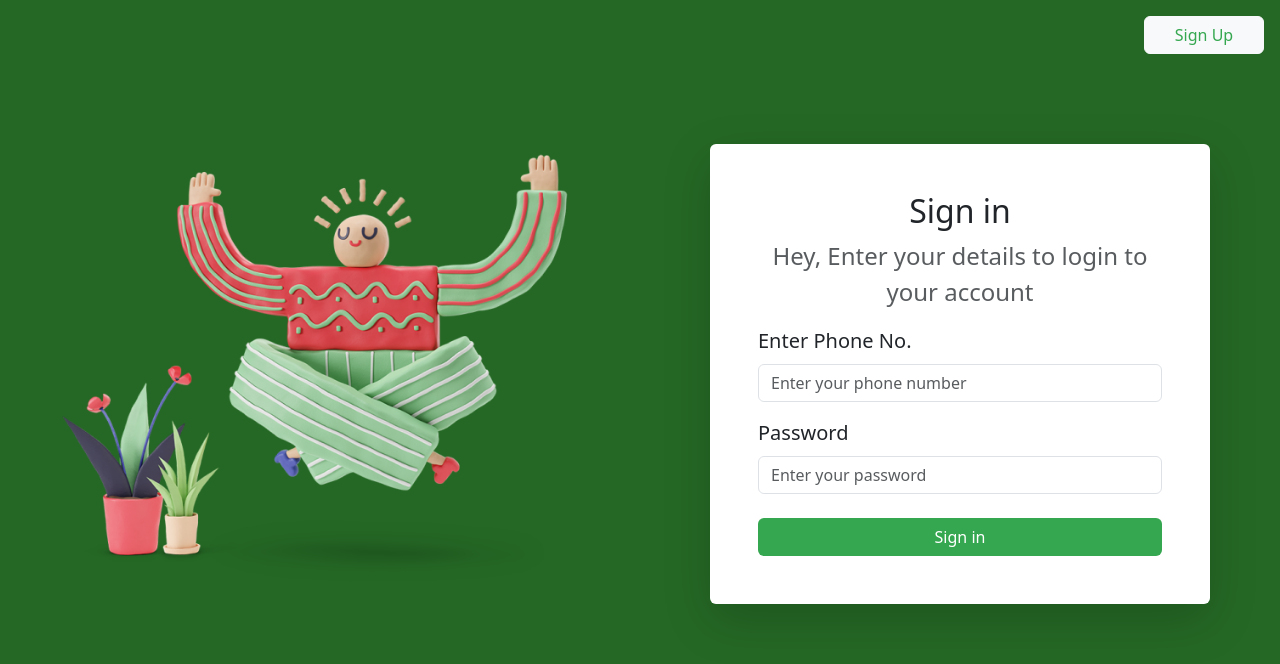
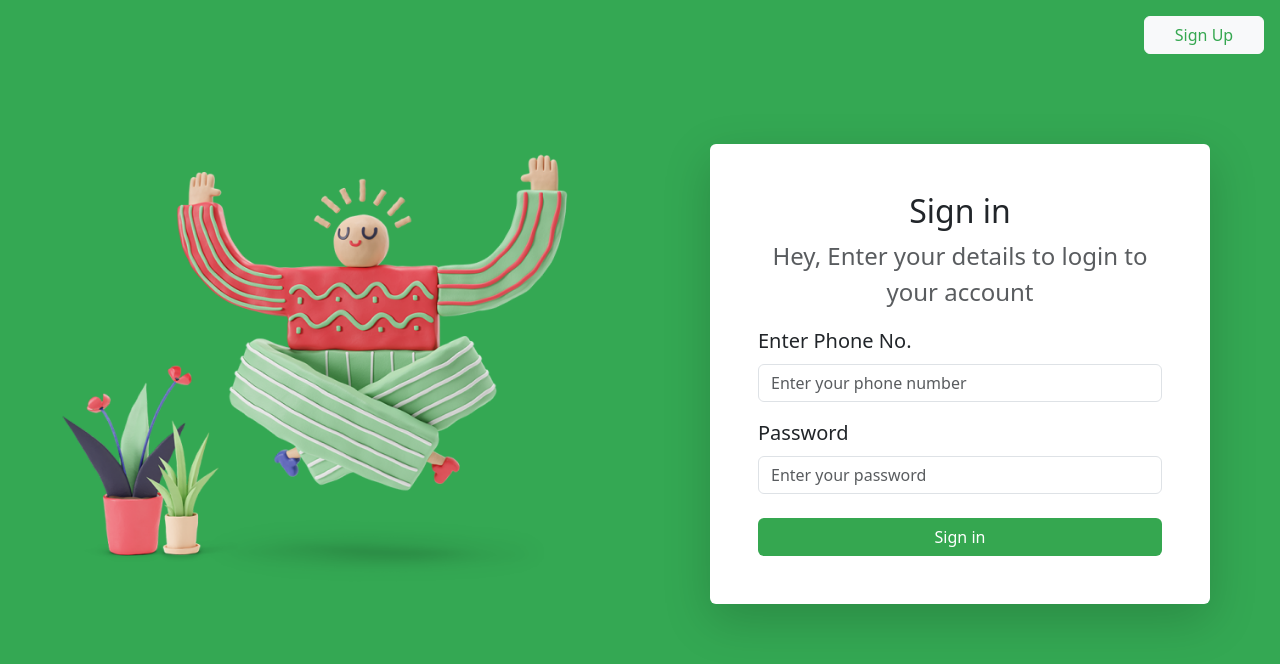
Before and after one commit to AgroSence/AgroSence, a React (Vite) app in the folder agrosence/: page / in a window 1280 px wide. Shown: the top 664 px of the page. Built offline with nearby package versions, Linux system fonts and the light colour scheme.

Commit message:
Testing Colors in Login and Signup page

```diff
--- a/agrosence/pages/Login.jsx
+++ b/agrosence/pages/Login.jsx
@@ -9,7 +9,7 @@ const LoginPage = () => {
     <>
       <div
         className="main overflow-hidden"
-        style={{ height: "100vh", backgroundColor: "#256825" }}
+        style={{ height: "100vh", backgroundColor: "#34a853" }}
       >
         <div className="d-flex justify-content-end p-3">
           <Link to="/signup">
@@ -24,7 +24,7 @@ const LoginPage = () => {
         </div>
         <div
           className="w-100 d-flex justify-content-center align-items-center flex-column flex-md-row"
-          style={{ backgroundColor: "#256825" }}
+          style={{ backgroundColor: "#34a853" }}
         >
           {/* Left Container: Image */}
           <div className="container w-100 w-md-50 d-flex justify-content-center align-items-center mt-4 mt-md-0">
--- a/agrosence/pages/Signup.jsx
+++ b/agrosence/pages/Signup.jsx
@@ -8,12 +8,12 @@ const SignUpPage = () => {
     <>
       <div
         className="main overflow-x-hidden"
-        style={{ height: "100vh", backgroundColor: "#35a750" }}
+        style={{ height: "100vh", backgroundColor: "#35a853" }}
       >
 
         <div
           className="w-100 d-flex justify-content-center align-items-center flex-column flex-md-row"
-          style={{ backgroundColor: "#35a750" }}
+          style={{ backgroundColor: "#35a853" }}
         >
           {/* Left Container: Image */}
           <div className="container w-100 w-md-50 d-flex justify-content-center align-items-center mt-4 mt-md-0">
```
